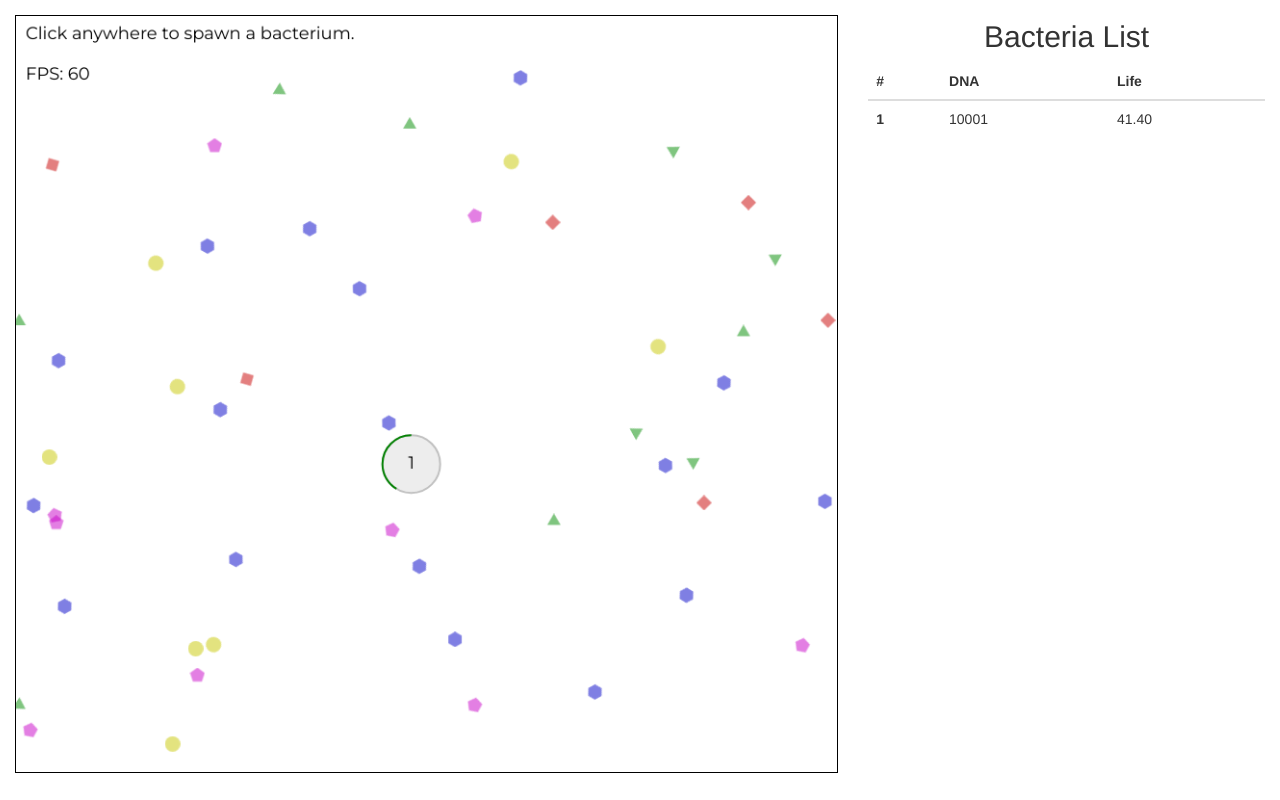
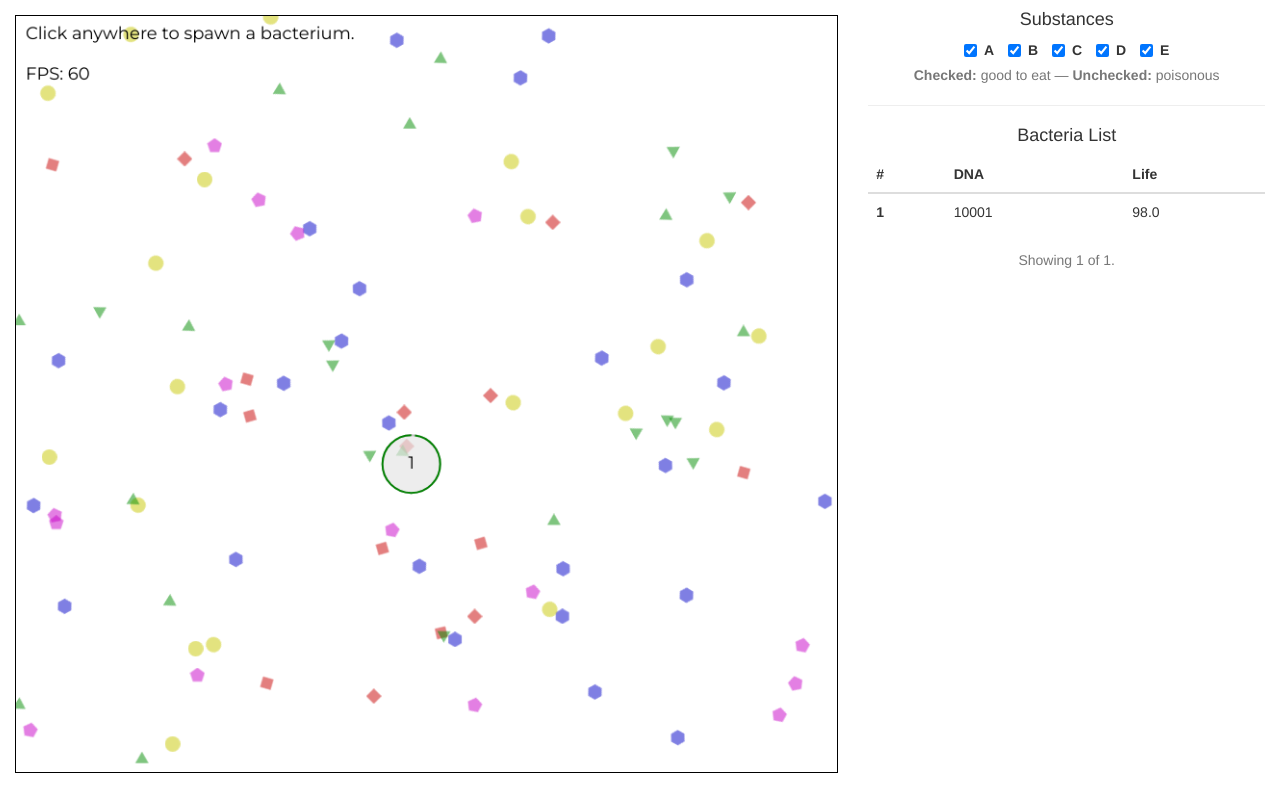
Before and after one commit to ferrolho/createjs-bacteria-sim, a plain HTML site: page index.html in a window 1280 px wide. Drawn offline with Linux system fonts and the light colour scheme.

Commit message:
Adds interface to change substance properties

```diff
--- a/Scene.js
+++ b/Scene.js
@@ -5,7 +5,7 @@
 	function Scene() {
 		createStats();
 
-		for (var i = 0; i < 50; i++)
+		for (var i = 0; i < 100; i++)
 			spawnSubstance();
 
 		spawnBacterium(canvas.width / 2, canvas.height / 2);
@@ -39,16 +39,13 @@
 			htmlStr += '<tr>';
 			htmlStr += '<th scope="row">' + bacteria[i].id + '</th>';
 			htmlStr += '<td>' + bacteria[i].dna + '</td>';
-			htmlStr += '<td>' + bacteria[i].life.toFixed(2) + '</td>';
+			htmlStr += '<td>' + bacteria[i].life.toFixed(1) + '</td>';
 			htmlStr += '</tr>';
 
 			$('#bacteriaTable > tbody:last-child').append(htmlStr);
 		}
 
-		if (bacteria.length > 10)
-			$('#tableFooter').show();
-		else
-			$('#tableFooter').hide();
+		$('#tableFooter').text('Showing ' + Math.min(bacteria.length, 10) + ' of ' + bacteria.length + '.');
 	}
 
 	/*
--- a/entities/Bacterium.js
+++ b/entities/Bacterium.js
@@ -9,7 +9,7 @@
 		this.life = 100;
 
 		this.dna = '';
-		for (var i = 0; i < Substance.Type.length; i++)
+		for (var i = 0; i < Substance.TYPES; i++)
 			this.dna += randomBetween(0, 2);
 
 		var rotation = randomBetween(0, 360);
@@ -39,7 +39,7 @@
 		.setStrokeStyle(Bacterium.STROKE)
 		.beginStroke('silver')
 		.beginFill('rgba(230, 230, 230, 0.7)')
-		.drawCircle(0, 0, Bacterium.RADIUS)
+		.drawCircle(0, 0, Bacterium.RADIUS);
 
 		// life bar
 
@@ -81,12 +81,18 @@
 
 	Bacterium.prototype.consumeSubstances = function() {
 		for (i in substances) {
-			if (this.contains(substances[i].shape.x, substances[i].shape.y)) {
-				this.life += this.canProcess(substances[i]) ? 10 : -10;
+			if (this.eats(substances[i])) {
+				if (this.contains(substances[i].shape.x, substances[i].shape.y)) {
+					this.life += substances[i].isPoisonous() ? -10 : 10;
 
-				substances[i].reposition();
+					substances[i].reposition();
+				}
 			}
 		}
+	}
+
+	Bacterium.prototype.eats = function(substance) {
+		return this.dna[substance.type] == 1;
 	}
 
 	Bacterium.prototype.contains = function(x, y) {
@@ -95,10 +101,6 @@
 			return false;
 
 		return distance(this.shape.x, this.shape.y, x, y) < Bacterium.RADIUS;
-	}
-
-	Bacterium.prototype.canProcess = function(substance) {
-		return this.dna[substance.type] == 1;
 	}
 
 	Bacterium.prototype.updateLife = function() {
--- a/entities/Substance.js
+++ b/entities/Substance.js
@@ -1,10 +1,19 @@
 {
 	Substance.RADIUS = 8;
-	Substance.Type = ['A', 'B', 'C', 'D', 'E'];
+	Substance.TYPES = 5;
+
+	Substance.POISONOUS = [];
+	for (var i = 0; i < Substance.TYPES; i++)
+		Substance.POISONOUS.push(false);
+
+	$('input:checkbox').change(function() {
+		var type = $(this).val();
+		Substance.POISONOUS[type] = !Substance.POISONOUS[type];
+	});
 
 	function Substance() {
 		this.speed = randomBetweenFloats(0, 1);
-		this.type = randomBetween(0, Substance.Type.length);
+		this.type = randomBetween(0, Substance.TYPES);
 
 		var headingDeg = randomBetween(0, 360);
 		this.heading = new Victor(Math.cos(deg2rad(headingDeg)), Math.sin(deg2rad(headingDeg)));
@@ -64,6 +73,10 @@
 		this.shape.y = (this.shape.y + this.heading.y * this.speed).mod(canvas.height);
 	}
 
+	Substance.prototype.isPoisonous = function() {
+		return Substance.POISONOUS[this.type];
+	}
+
 	Substance.prototype.reposition = function() {
 		this.shape.x = randomBetween(0, canvas.width);
 		this.shape.y = randomBetween(0, canvas.height);
--- a/index.html
+++ b/index.html
@@ -2,7 +2,7 @@
 <html lang="en-US">
 <head>
 	<meta charset="utf-8">
-    <meta http-equiv="X-UA-Compatible" content="IE=edge">
+	<meta http-equiv="X-UA-Compatible" content="IE=edge">
 	<meta name="viewport" content="width=device-width, initial-scale=1, maximum-scale=1, user-scalable=no">
 
 	<meta property="og:image" content="http://ferrolho.github.io/createjs-boids/assets/thumbnail.jpg" />
@@ -23,7 +23,44 @@
 			</div>
 
 			<div class="col-xs-12 col-md-4">
-				<h2 class="text-center">Bacteria List</h2>
+
+				<!-- Substances -->
+
+				<h4 class="text-center">Substances</h4>
+
+				<div class="text-center">
+					<form>
+						<div class="checkbox-inline">
+							<label><input type="checkbox" value="0" checked>A</label>
+						</div>
+
+						<div class="checkbox-inline">
+							<label><input type="checkbox" value="1" checked>B</label>
+						</div>
+
+						<div class="checkbox-inline">
+							<label><input type="checkbox" value="2" checked>C</label>
+						</div>
+
+						<div class="checkbox-inline">
+							<label><input type="checkbox" value="3" checked>D</label>
+						</div>
+
+						<div class="checkbox-inline">
+							<label><input type="checkbox" value="4" checked>E</label>
+						</div>
+					</form>
+				</div>
+
+				<p class="text-center text-muted">
+					<strong>Checked:</strong> good to eat &mdash; <strong>Unchecked:</strong> poisonous
+				</p>
+
+				<hr>
+
+				<!-- Bacteria List -->
+
+				<h4 class="text-center">Bacteria List</h4>
 
 				<table id="bacteriaTable" class="table table-hover">
 					<thead>
@@ -37,7 +74,7 @@
 					<tbody></tbody>
 				</table>
 
-				<p id="tableFooter" class="text-center text-muted">Bacteria list truncated to 10.</p>
+				<p id="tableFooter" class="text-center text-muted"></p>
 			</div>
 		</div>
 	</div>
--- a/styles.css
+++ b/styles.css
@@ -16,7 +16,3 @@ canvas {
 	margin: 15px 0;
 	width: 100%;
 }
-
-#tableFooter {
-	display: none;
-}
```
